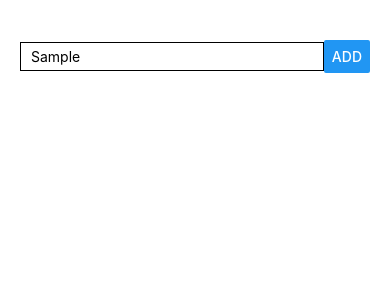
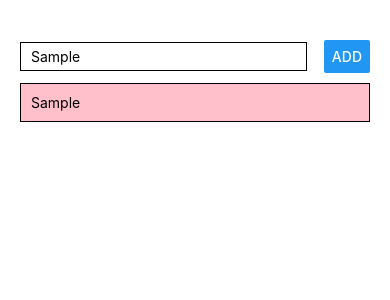
Before and after one commit to Rapha-Y/rn-course-app, a React Native app: screen / in a window 390 px wide. Both pictures are taken after typing "Sample" into the empty fields and a click on the button "ADD". Shown: the top 300 px of the page. Built offline with nearby package versions, Linux system fonts and the light colour scheme.

Commit message:
added exhibition of list of added new items

```diff
--- a/App.js
+++ b/App.js
@@ -2,14 +2,15 @@ import React, { useState } from 'react';
 import { Button, StyleSheet, Text, TextInput, View } from 'react-native';
 
 export default function App() {
-  const [newTodoItem, setTodoItem] = useState('');
+  const [newTodoItem, setNewTodoItem] = useState('');
+  const [todoItems, setTodoItems] = useState([]);
 
   const addTodoHandler = () => {
-    console.log(newTodoItem);
+    setTodoItems(todoItems => [...todoItems, newTodoItem]);
   };
 
   const todoInputHandler = (enteredText) => {
-    setTodoItem(enteredText);
+    setNewTodoItem(enteredText);
   };
 
   return (
@@ -23,21 +24,21 @@ export default function App() {
         />
         <Button
           onPress={addTodoHandler}
-          style={styles.inputButton}
           title="add"
         />
       </View>
       <View>
-
+        {todoItems.map(todo => (
+          <View key={todo} style={styles.todoItem}>
+            <Text>{todo}</Text>
+          </View>
+        ))}
       </View>
     </View>
   );
 }
 
 const styles = StyleSheet.create({
-  inputButton: {
-    flex: 1,
-  },
   inputContainer: {
     alignItems: 'center',
     flexDirection: 'row',
@@ -50,8 +51,15 @@ const styles = StyleSheet.create({
   textInput: {
     borderBottomColor: 'black',
     borderWidth: 1,
-    flex: 1,
     paddingHorizontal: 10,
     paddingVertical: 5,
+    width: '82%',
+  },
+  todoItem: {
+    backgroundColor: 'pink',
+    borderColor: 'black',
+    borderWidth: 1,
+    marginTop: 10,
+    padding: 10,
   },
 });
```
